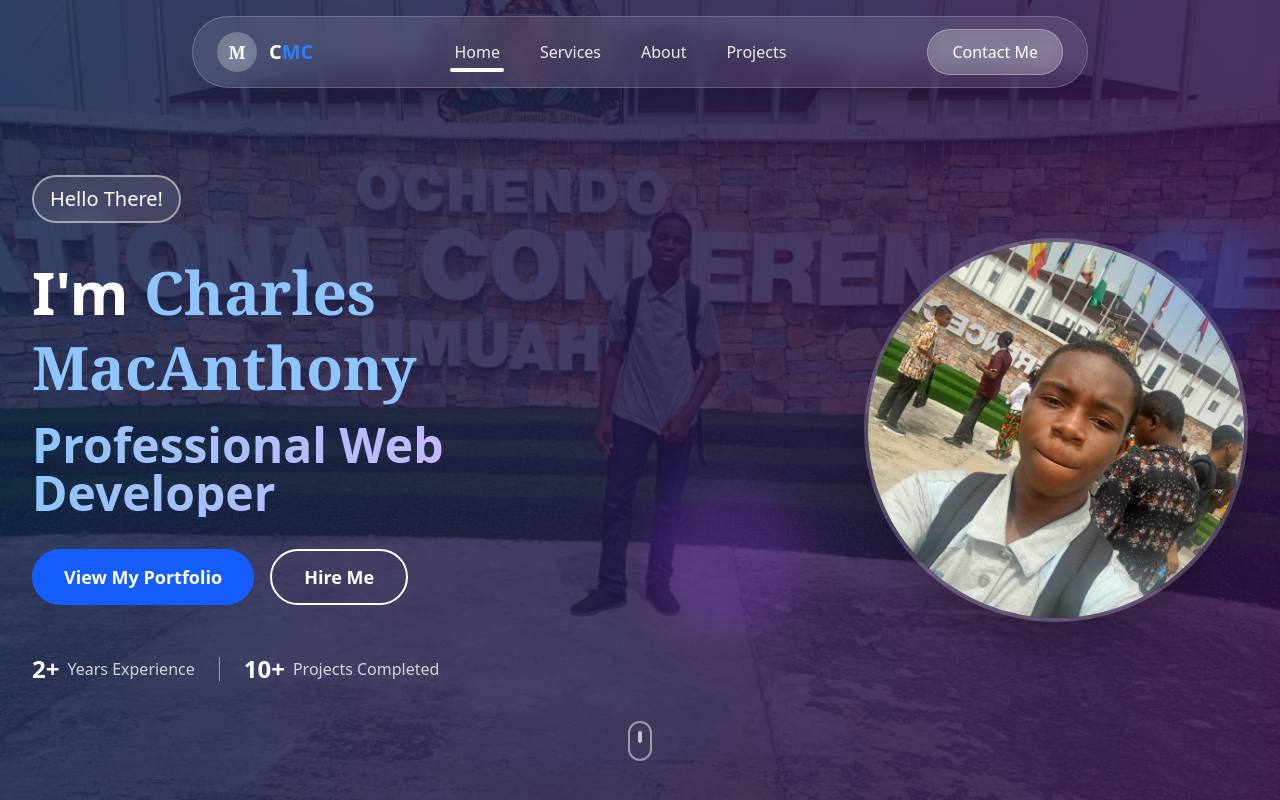
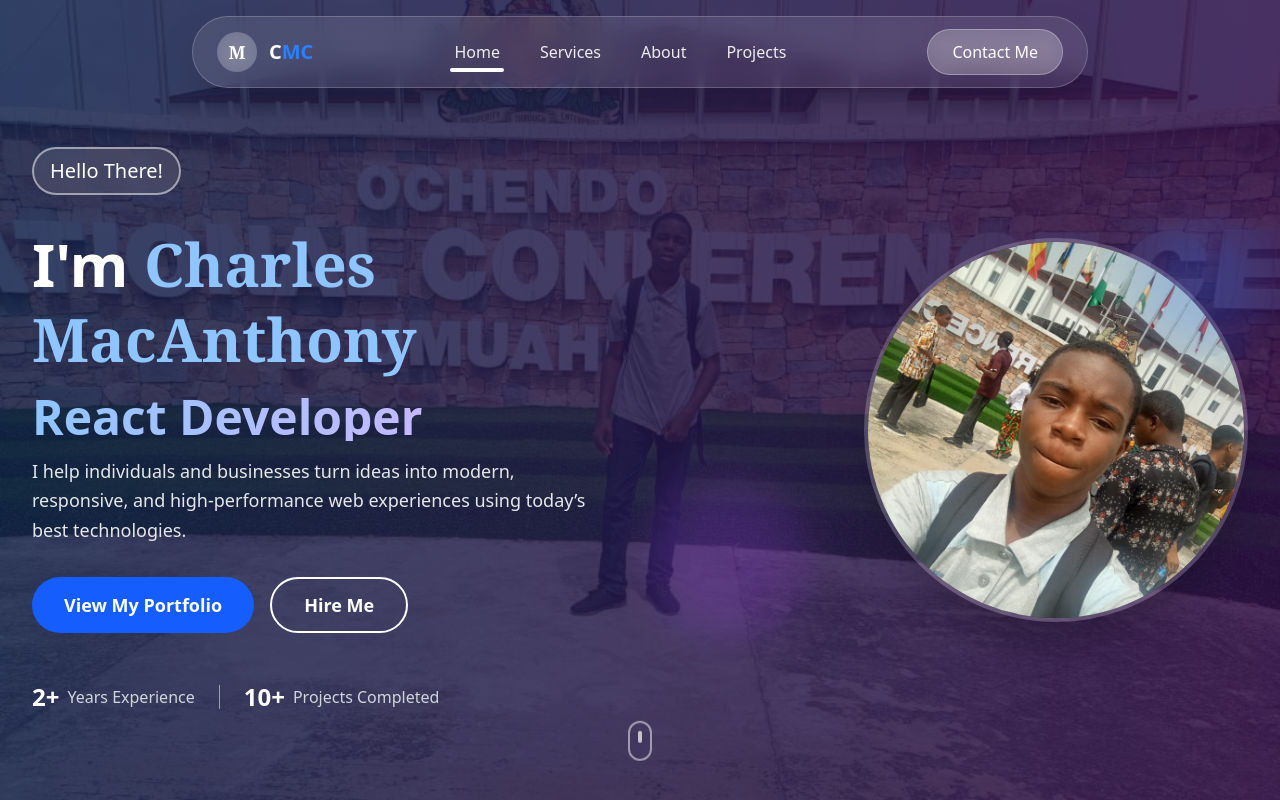
Before and after one commit to mac-101/My-Portfolio, a React (Vite) app: page / in a window 1280 px wide. Shown: the top 800 px of the page. Built offline with nearby package versions, Linux system fonts and the light colour scheme.

Commit message:
done with portfolio

```diff
--- a/src/components/Navbar.jsx
+++ b/src/components/Navbar.jsx
@@ -125,7 +125,7 @@ export function Navbar() {
       </div>
 
       {/* Mobile Menu Overlay */}
-      <div className={`fixed inset-0 z-40 md:hidden transition-all duration-300 ${
+      <div className={`fixed inset-0  z-40 md:hidden transition-all duration-300 ${
         isMenuOpen
           ? 'opacity-100 pointer-events-auto'
           : 'opacity-0 pointer-events-none'
--- a/src/components/hero.jsx
+++ b/src/components/hero.jsx
@@ -1,111 +1,143 @@
-import React from 'react';
-import pic from '../assets/pic.jpg';
-import pic2 from '../assets/pic-3.jpg';
+import React, { useEffect, useState } from "react";
+import pic from "../assets/pic.jpg";
+import pic2 from "../assets/pic-3.jpg";
 
 export default function Hero() {
+  const roles = [
+    "Professional Web Developer",
+    "Frontend Engineer",
+    "React Developer",
+    "UI/UX Focused Builder",
+  ];
+
+  const [currentRole, setCurrentRole] = useState(0);
+
+  useEffect(() => {
+    const interval = setInterval(() => {
+      setCurrentRole((prev) => (prev + 1) % roles.length);
+    }, 2500);
+    return () => clearInterval(interval);
+  }, []);
+
   const handleViewPortfolio = () => {
-        const portfolioSection = document.getElementById('services');
+    const portfolioSection = document.getElementById("services");
     if (portfolioSection) {
-            portfolioSection.scrollIntoView({ behavior: 'smooth' });
+      portfolioSection.scrollIntoView({ behavior: "smooth" });
     }
   };
 
   const handleHireMe = () => {
-        const contactSection = document.getElementById('contact');
+    const contactSection = document.getElementById("contact");
     if (contactSection) {
-            contactSection.scrollIntoView({ behavior: 'smooth' });
+      contactSection.scrollIntoView({ behavior: "smooth" });
     }
   };
 
   return (
-        <div id="home" className='relative min-h-screen flex items-center justify-center overflow-hidden pt-16 pb-5 md:pt-20'>
-            {/* Background with overlay */}
-
-            <div className='fixed inset-0 -z-40'>
     <div
-                    className="w-full h-full"
+      id="home"
+      className="relative min-h-screen flex items-center justify-center overflow-hidden pt-16 pb-5 md:pt-20"
+    >
+      {/* Background */}
+      <div className="fixed inset-0 -z-40">
+        <div
+          className="w-full h-full animate__backInDown"
           style={{
             backgroundImage: `url(${pic2})`,
-                        backgroundSize: 'cover',
-                        backgroundPosition: 'top',
-                        backgroundAttachment: 'fixed'
+            backgroundSize: "cover",
+            backgroundPosition: "top",
+            backgroundAttachment: "fixed",
           }}
         />
-                <div className='absolute inset-0 bg-linear-to-r from-blue-900/70 to-purple-900/70' />
-                <div className='absolute inset-0 bg-black/40' />
+        <div className="absolute inset-0 bg-linear-to-r from-blue-900/70 to-purple-900/70" />
+        <div className="absolute inset-0 bg-black/40" />
       </div>
 
-            {/* Content Container */}
-            <div className='container mx-auto px-4 sm:px-6 lg:px-8 relative z-10'>
-                <div className='grid grid-cols-1 lg:grid-cols-2 gap-12 items-center'>
-                    {/* Text Content */}
-                    <div className='flex flex-col space-y-8 text-white animate-fade-in'>
-                        <div className='inline-flex'>
-                            <p className='text-lg sm:text-xl px-4 py-2 border-2 border-white/50 rounded-full w-fit font-medium backdrop-blur-sm bg-white/10'>
+      {/* Content */}
+      <div className="container mx-auto px-4 sm:px-6 lg:px-8 relative z-10">
+        <div className="grid grid-cols-1 lg:grid-cols-2 gap-12 items-center">
+          {/* Text */}
+          <div className="flex flex-col space-y-8 text-white animate-fade-in">
+            <div className="inline-flex">
+              <p className="text-lg sm:text-xl px-4 py-2 border-2 border-white/50 rounded-full w-fit font-medium backdrop-blur-sm bg-white/10">
                 Hello There!
               </p>
             </div>
 
-                        <div className='space-y-4'>
-                            <h1 className='text-4xl sm:text-5xl lg:text-6xl font-bold leading-tight'>
-                                I'm <span className='font-serif text-blue-300'>Charles MacAnthony</span>
+            <div className="space-y-4">
+              <h1 className="text-4xl sm:text-5xl lg:text-6xl font-bold leading-tight">
+                I'm{" "}
+                <span className="font-serif text-blue-300">
+                  Charles MacAnthony
+                </span>
               </h1>
-                            <h2 className='text-3xl sm:text-4xl lg:text-5xl font-bold text-transparent bg-clip-text bg-linear-to-r from-blue-300 to-purple-300'>
-                                Professional Web Developer
+
+              {/* Animated Role */}
+              <h2 className="text-3xl sm:text-4xl lg:text-5xl font-bold text-transparent bg-clip-text bg-linear-to-r from-blue-300 to-purple-300 transition-all duration-500">
+                {roles[currentRole]}
               </h2>
+
+              <p className="text-gray-200 max-w-xl text-lg leading-relaxed">
+                I help individuals and businesses turn ideas into modern,
+                responsive, and high-performance web experiences using today’s
+                best technologies.
+              </p>
             </div>
 
-
-
-                        <div className='flex flex-wrap gap-4'>
+            {/* Buttons */}
+            <div className="flex flex-wrap gap-4">
               <button
                 onClick={handleViewPortfolio}
-                                className='px-8 py-3 text-lg font-semibold bg-blue-600 hover:bg-blue-700 rounded-full transition-all duration-300 transform hover:scale-105 hover:shadow-xl shadow-blue-500/30'
+                className="px-8 py-3 text-lg font-semibold bg-blue-600 hover:bg-blue-700 rounded-full transition-all duration-300 transform hover:scale-105 hover:shadow-xl shadow-blue-500/30"
               >
                 View My Portfolio
               </button>
+
               <button
                 onClick={handleHireMe}
-                                className='px-8 py-3 text-lg font-semibold bg-transparent border-2 border-white hover:bg-white/10 rounded-full transition-all duration-300 transform hover:scale-105 hover:shadow-xl'
+                className="px-8 py-3 text-lg font-semibold bg-transparent border-2 border-white hover:bg-white/10 rounded-full transition-all duration-300 transform hover:scale-105 hover:shadow-xl"
               >
                 Hire Me
               </button>
             </div>
 
-                        {/* Social Links or Stats */}
-                        <div className='flex items-center gap-6 pt-4'>
-                            <div className='flex items-center gap-2'>
-                                <span className='text-2xl font-bold'>2+</span>
-                                <span className='text-gray-300'>Years Experience</span>
+            {/* Stats */}
+            <div className="flex items-center gap-6 pt-4">
+              <div className="flex items-center gap-2">
+                <span className="text-2xl font-bold">2+</span>
+                <span className="text-gray-300">Years Experience</span>
               </div>
-                            <div className='h-6 w-px bg-gray-400'></div>
-                            <div className='flex items-center gap-2'>
-                                <span className='text-2xl font-bold'>10+</span>
-                                <span className='text-gray-300'>Projects Completed</span>
+
+              <div className="h-6 w-px bg-gray-400" />
+
+              <div className="flex items-center gap-2">
+                <span className="text-2xl font-bold">10+</span>
+                <span className="text-gray-300">Projects Completed</span>
               </div>
             </div>
           </div>
 
-                    {/* Image/Visual Element */}
-                    <div className='relative flex justify-center lg:justify-end'>
-                        <div className='relative w-64 h-64 sm:w-80 sm:h-80 lg:w-96 lg:h-96 rounded-full overflow-hidden border-4 border-white/20 shadow-2xl'>
+          {/* Image */}
+          <div className="relative flex justify-center lg:justify-end">
+            <div className="relative w-64 h-64 sm:w-80 sm:h-80 lg:w-96 lg:h-96 rounded-full overflow-hidden border-4 border-white/20 shadow-2xl">
               <img
                 src={pic}
                 alt="Charles MacAnthony"
-                                className='w-full h-full object-cover'
+                className="w-full h-full object-cover"
               />
             </div>
-                        {/* Decorative elements */}
-                        <div className='absolute -top-4 -right-4 w-32 h-32 bg-blue-500/20 rounded-full blur-xl'></div>
-                        <div className='absolute -bottom-4 -left-4 w-40 h-40 bg-purple-500/20 rounded-full blur-xl'></div>
+
+            {/* Decorative blobs */}
+            <div className="absolute -top-4 -right-4 w-32 h-32 bg-blue-500/20 rounded-full blur-xl"></div>
+            <div className="absolute -bottom-4 -left-4 w-40 h-40 bg-purple-500/20 rounded-full blur-xl"></div>
           </div>
         </div>
       </div>
 
       {/* Scroll indicator */}
-            <div className='absolute bottom-8 left-1/2 transform -translate-x-1/2 animate-bounce'>
-                <div className='w-6 h-10 border-2 border-white/50 rounded-full flex justify-center'>
-                    <div className='w-1 h-3 bg-white/70 rounded-full mt-2'></div>
+      <div className="absolute bottom-8 left-1/2 transform -translate-x-1/2 animate-bounce">
+        <div className="w-6 h-10 border-2 border-white/50 rounded-full flex justify-center">
+          <div className="w-1 h-3 bg-white/70 rounded-full mt-2"></div>
         </div>
       </div>
     </div>
```
Lines whose indentation alone changed are shown as unchanged.
